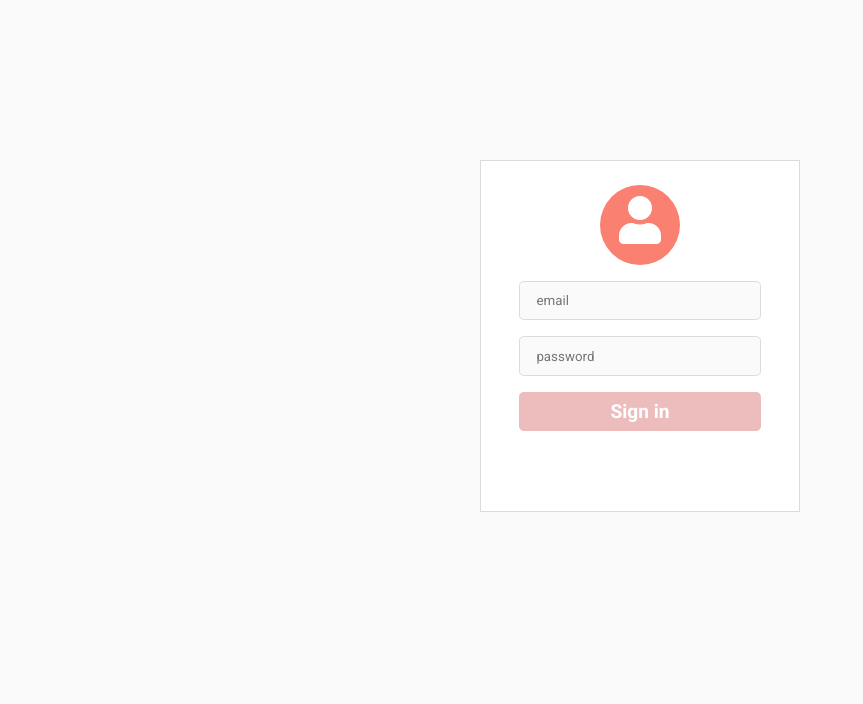
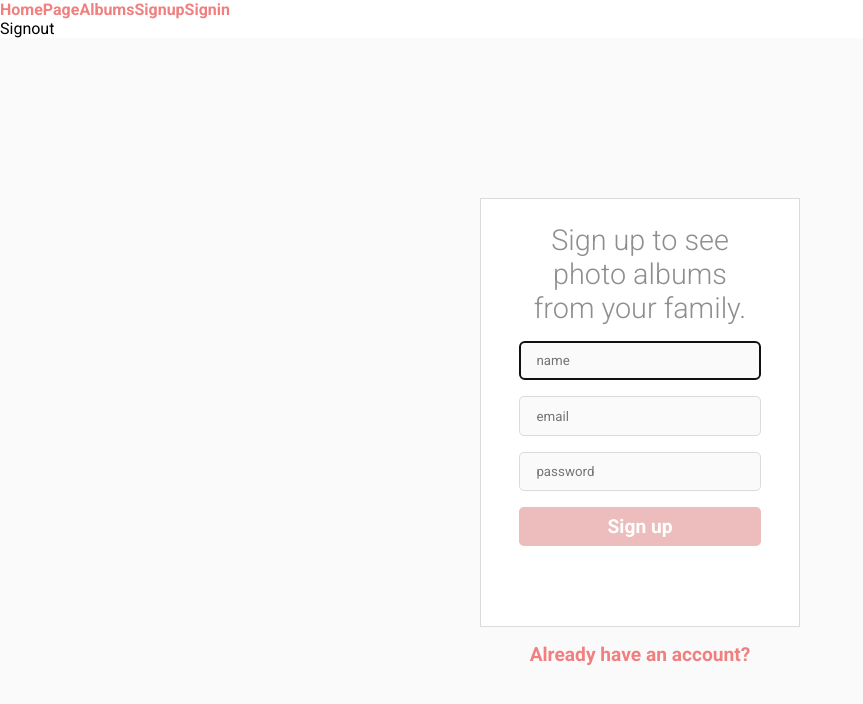
Before and after one commit to ASSAFVAN/Family-Photo-Albums, a React (Create React App) app in the folder client/: page /signup in a window 1280 px wide. Shown: the top 704 px of the page, without its empty margins (0-863 px from the left). Built offline with nearby package versions, Linux system fonts and the light colour scheme.

Commit message:
fix signin out up

```diff
--- a/client/src/App.js
+++ b/client/src/App.js
@@ -25,21 +25,20 @@ function App() {
     const tokenString = localStorage.getItem("token");
     const userToken = JSON.parse(tokenString);
     setToken(userToken);
-    // history.push("/albumslist");
   }, [token]);
-
-  if (!token) {
-    return <SignIn setToken={setToken} />;
-  }
 
   return (
     <div>
       <BrowserRouter>
-        <Header />
+        <Header setToken={setToken} />
         <Switch>
           <Route path="/" exact component={Homepage} />
-          <Route path="/signup" exact component={SignUp} />
-          <Route path="/signin" exact component={SignIn} />
+          <Route path="/signup" exact>
+            <SignUp setToken={setToken} />
+          </Route>
+          <Route path="/signin" exact>
+            <SignIn setToken={setToken} />
+          </Route>
           <Route path="/signout" exact component={SignOut} />
           <Route path="/albumslist" exact component={AlbumsList} />
           <Route path="/showalbum/:id" exact component={ShowAlbum} />
--- a/client/src/components/Header/Header.js
+++ b/client/src/components/Header/Header.js
@@ -1,20 +1,39 @@
 import React from "react";
-import { Link } from "react-router-dom";
+import { Link, useHistory } from "react-router-dom";
+import myApi from "../../API/Api";
 import "./style.css";
 
-export default function Header() {
-  const token = localStorage.getItem("token");
-  const userToken = JSON.parse(token);
+export default function Header(props) {
+  const history = useHistory();
+  const handleLogOut = async () => {
+    const token = localStorage.getItem("token");
+    const userToken = JSON.parse(token);
+    try {
+      const response = await myApi.post(
+        `users/signout`,
+        {},
+        {
+          headers: { Authorization: `Bearer ${userToken}` },
+        }
+      );
+      localStorage.clear();
+      props.setToken(null);
+      history.push("/signin");
+    } catch (error) {
+      console.log(error);
+    }
+  };
 
   return (
     <nav className="navbar">
       <div className="navbar--left">
         <Link to="/">HomePage</Link>
-        <Link to="/signup">signup</Link>
-        <Link to="/signin">signin</Link>
+        <Link to="/albumslist">Albums</Link>
+        <Link to="/signup">Signup</Link>
+        <Link to="/signin">Signin</Link>
       </div>
-      <div className="navbar--right">
-        <Link to="/signout">signout</Link>
+      <div className="navbar--right" onClick={handleLogOut}>
+        Signout
       </div>
     </nav>
   );
--- a/client/src/components/SignIn/SignIn.js
+++ b/client/src/components/SignIn/SignIn.js
@@ -1,16 +1,20 @@
 import React, { useState } from "react";
-import { useHistory } from "react-router-dom";
+import { Link, useHistory } from "react-router-dom";
 import myApi from "../../API/Api";
 import Spinner from "../Utils/Spinner/Spinner";
 import "./signin.css";
 
-export default function SignIn({ setToken }) {
+export default function SignIn(props) {
   const [email, setEmail] = useState("");
   const [password, setPasword] = useState("");
   const [isLoading, setIsLoading] = useState(false);
   const [showmsg, setShowmsg] = useState(null);
 
   const history = useHistory();
+  // const handleClick = () => {
+  //   window.location.href = "/signup";
+  //   history.push("/signup");
+  // };
 
   const handleEmailChange = (e) => {
     setEmail(e.target.value);
@@ -29,13 +33,13 @@ export default function SignIn({ setToken }) {
     try {
       const res = await myApi.post("/users/signin", currentUser);
       console.log(res);
-      setToken(res.data.token);
+      props.setToken(res.data.token);
       setIsLoading(false);
-      history.push("/albumslist");
+      window.location.href = "/albumslist";
     } catch (error) {
       setIsLoading(false);
-      setShowmsg(error.response.data.error);
-      console.log(error.response.data.error);
+      console.table(error);
+      setShowmsg(error.response.data);
     }
   };
 
@@ -76,6 +80,13 @@ export default function SignIn({ setToken }) {
           )}
           {isLoading && <Spinner />}
         </form>
+        {/* <div onClick={handleClick} className="signup-linkto-signin">
+          {" "}
+          Don't have an account? Sign Up!
+        </div> */}
+        <Link to="/signup" className="signup-linkto-signin">
+          Don't have an account? Sign Up!
+        </Link>
       </div>
     </div>
   );
--- a/client/src/components/SignOut/SignOut.js
+++ b/client/src/components/SignOut/SignOut.js
@@ -1,5 +1,10 @@
 import React from "react";
 
 export default function SignOut() {
-  return <div>sign out</div>;
+  // const tokenString = localStorage.getItem("token");
+  // const token = JSON.parse(tokenString);
+  // const auth = `Bearer ${token}`;
+  // localStorage.clear();
+  // window.location.href = "/signin";
+  // return <div></div>;
 }
--- a/client/src/components/SignUp/SignUp.js
+++ b/client/src/components/SignUp/SignUp.js
@@ -4,7 +4,7 @@ import myApi from "../../API/Api";
 import Spinner from "../Utils/Spinner/Spinner";
 import "./signup.css";
 
-export default function SignUp() {
+export default function SignUp(props) {
   const [name, setName] = useState("");
   const [email, setEmail] = useState("");
   const [password, setPasword] = useState("");
@@ -32,11 +32,12 @@ export default function SignUp() {
     try {
       const res = await myApi.post("/users/signup", newUser);
       setIsLoading(false);
-      history.push("/signin");
+      props.setToken(res.data.token);
+      history.push("/albumslist");
     } catch (error) {
       setIsLoading(false);
-      setShowmsg(error.response.data.error);
-      console.log(error.response.data.error);
+      setShowmsg(error);
+      console.log(error);
     }
   };
 
--- a/client/src/index.js
+++ b/client/src/index.js
@@ -1,11 +1,13 @@
 import React from "react";
 import ReactDOM from "react-dom";
+import { BrowserRouter } from "react-router-dom";
+
 import "./index.css";
 import App from "./App";
 
 ReactDOM.render(
-  <React.StrictMode>
+  <BrowserRouter>
     <App />
-  </React.StrictMode>,
+  </BrowserRouter>,
   document.getElementById("root")
 );
```
Also changed, not shown: 1 other file (tests, documents, lock files or other folders).
